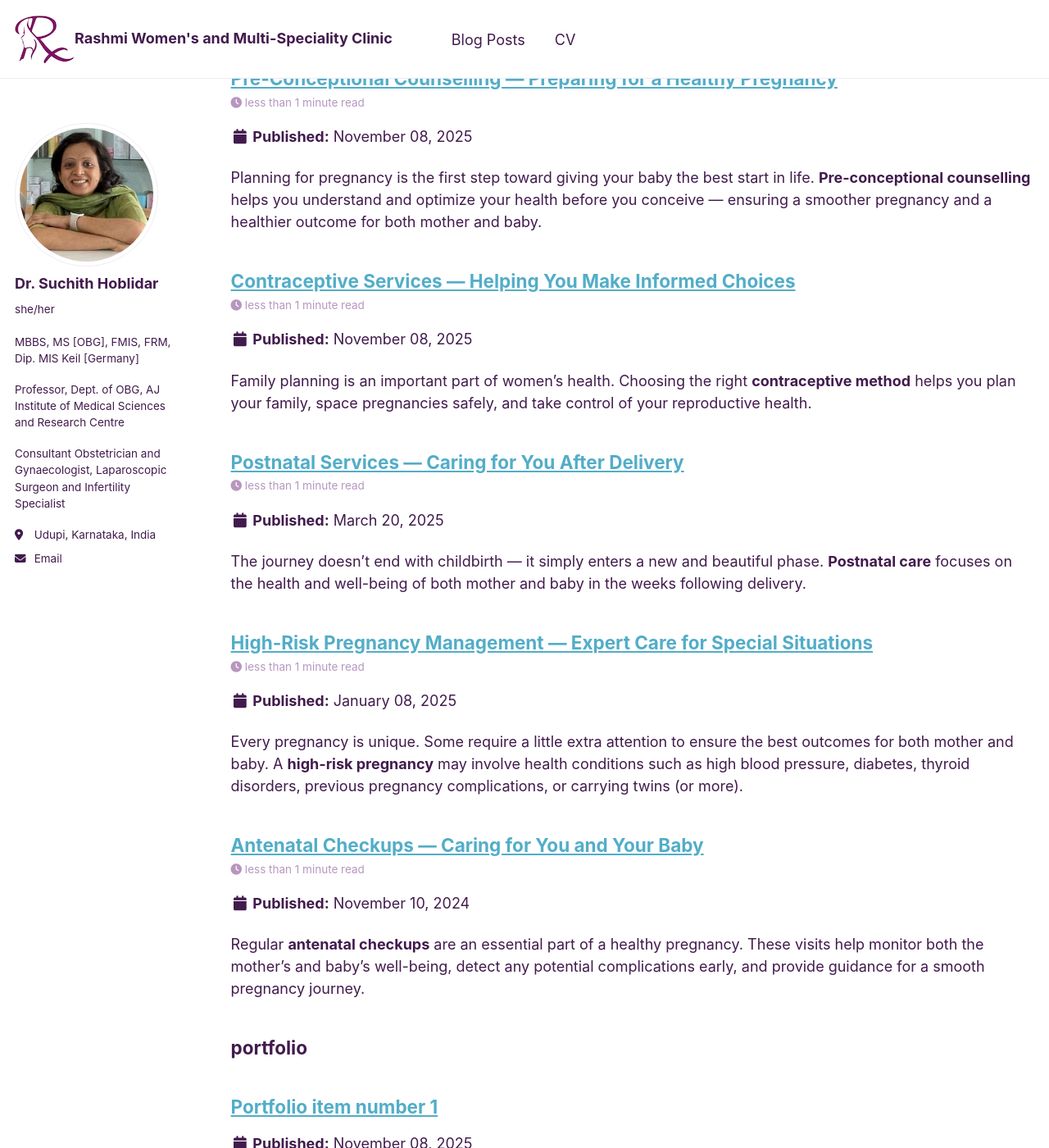
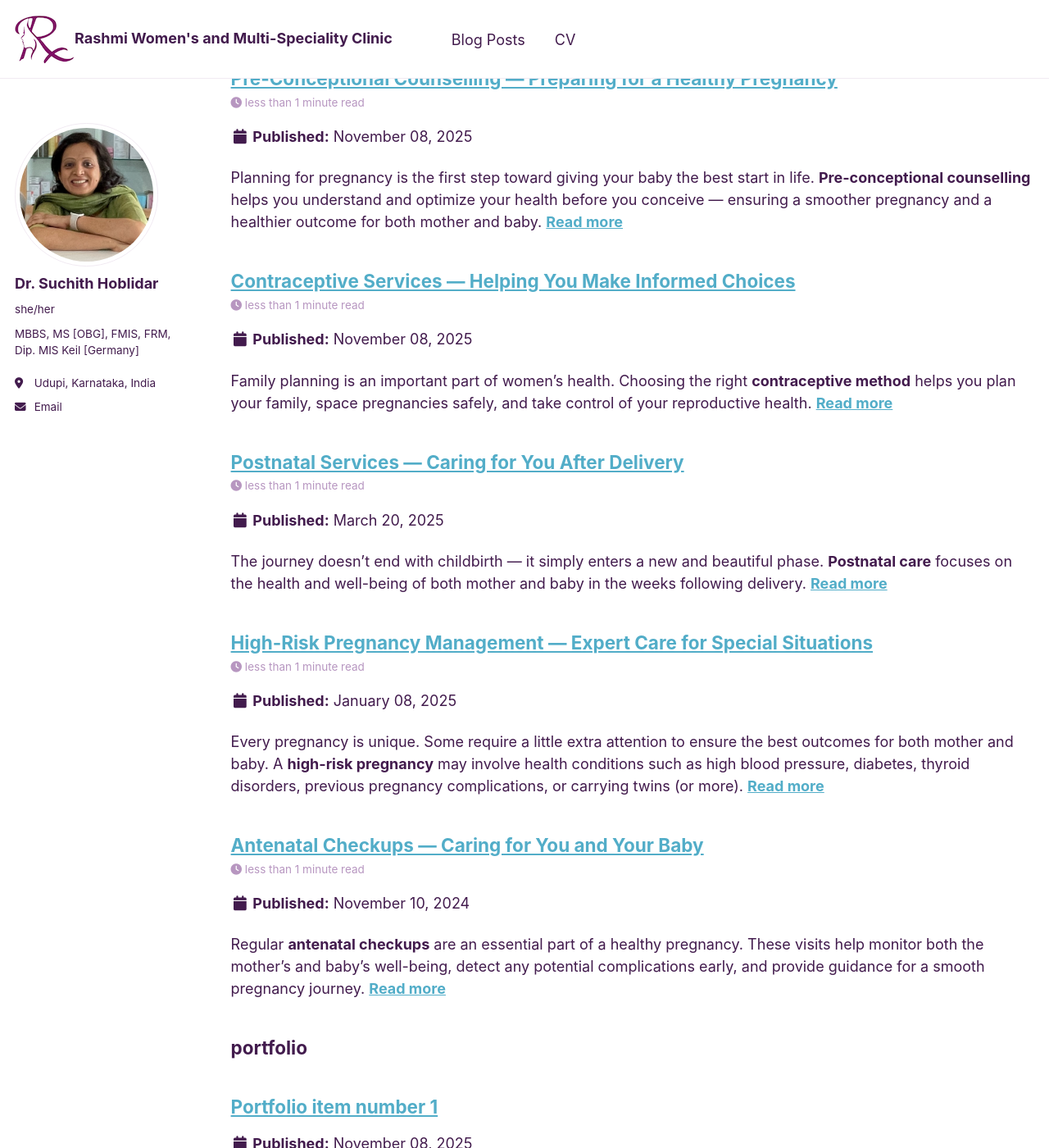
Before and after one commit to rashmiwomensclinic/rashmiwomensclinic.github.io, a Jekyll site: the page built from _pages/sitemap.md, in a window 1280 px wide and 1400 px high, scrolled down 1707 px. Shown: the whole window at 82% size. Built offline with Jekyll 4.4.1, drawn with Linux system fonts in a browser that asks for light colours; a script that is not in the unit is left out; some of the changed text lies outside the part shown.

Commit message:
Updated author bio format and enabled "Read more" links in site configuration

```diff
--- a/_config.yml
+++ b/_config.yml
@@ -26,10 +26,7 @@ author:
   avatar           : "profile_pic.jpeg" #"profile.png"
   name             : "Dr. Suchith Hoblidar"  # Update this with your name
   pronouns         : "she/her" # example: "she/her"
-  bio              : |
-                      <p>MBBS, MS [OBG], FMIS, FRM, Dip. MIS Keil [Germany]</p>
-                      <p>Professor, Dept. of OBG, AJ Institute of Medical Sciences and Research Centre</p>
-                      <p>Consultant Obstetrician and Gynaecologist, Laparoscopic Surgeon and Infertility Specialist</p>
+  bio              : MBBS, MS [OBG], FMIS, FRM, Dip. MIS Keil [Germany]
   location         : "Udupi, Karnataka, India"
   employer         : #"Red Brick University"
   uri              : # URL
@@ -96,7 +93,7 @@ teaser                   :  # filename of teaser fallback teaser image placed in
 breadcrumbs              : false # true, false (default)
 words_per_minute         : 160
 future                   : false
-read_more                : "disabled" # if enabled, adds "Read more" links to excerpts
+read_more                : "enabled" #"disabled" # if enabled, adds "Read more" links to excerpts
 talkmap_link             : false      #change to true to add link to talkmap on talks page
 comments:
   provider               : # false (default), "disqus", "discourse", "facebook", "google-plus", "staticman", "custom"
```
